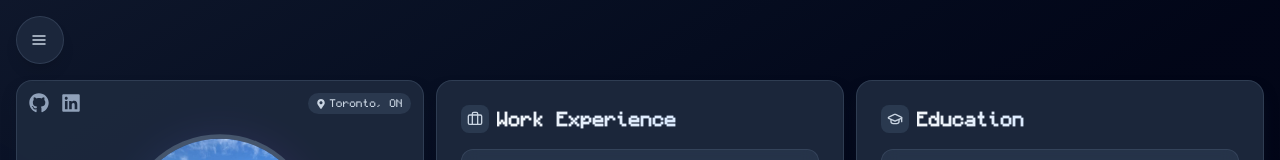
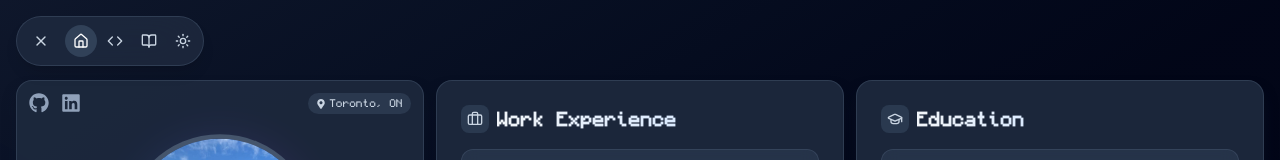
Before and after one commit to A-Shalchian/Portfolio, a Next.js app: page / in a window 1280 px wide. Shown: the top 160 px of the page. Built offline with nearby package versions, Linux system fonts and the light colour scheme; no server answers.

Commit message:
added open timeout

```diff
--- a/src/components/Navbar.tsx
+++ b/src/components/Navbar.tsx
@@ -1,5 +1,5 @@
 "use client";
-import { useState } from "react";
+import { useState, useEffect } from "react";
 import { Home, Code, Moon, Sun, BookOpen, X } from "lucide-react";
 import Link from "next/link";
 import { usePathname } from "next/navigation";
@@ -9,6 +9,15 @@ export const Navbar = () => {
   const pathname = usePathname();
   const { theme, toggleTheme } = useTheme();
   const [isOpen, setIsOpen] = useState(false);
+
+  useEffect(() => {
+    setIsOpen(false);
+    const timer = setTimeout(() => {
+      setIsOpen(true);
+    }, 3000);
+
+    return () => clearTimeout(timer);
+  }, [pathname]);
 
   const toggleMenu = () => setIsOpen(!isOpen);
 
```
